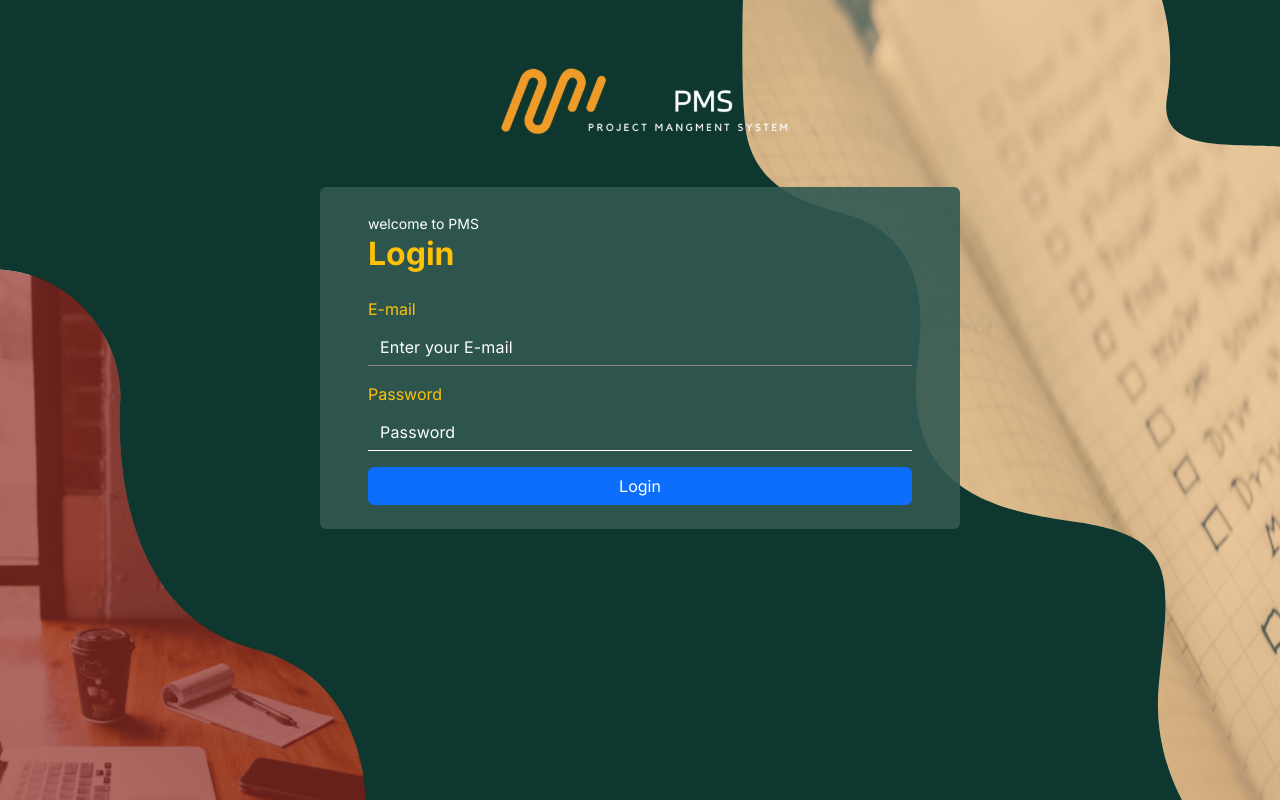
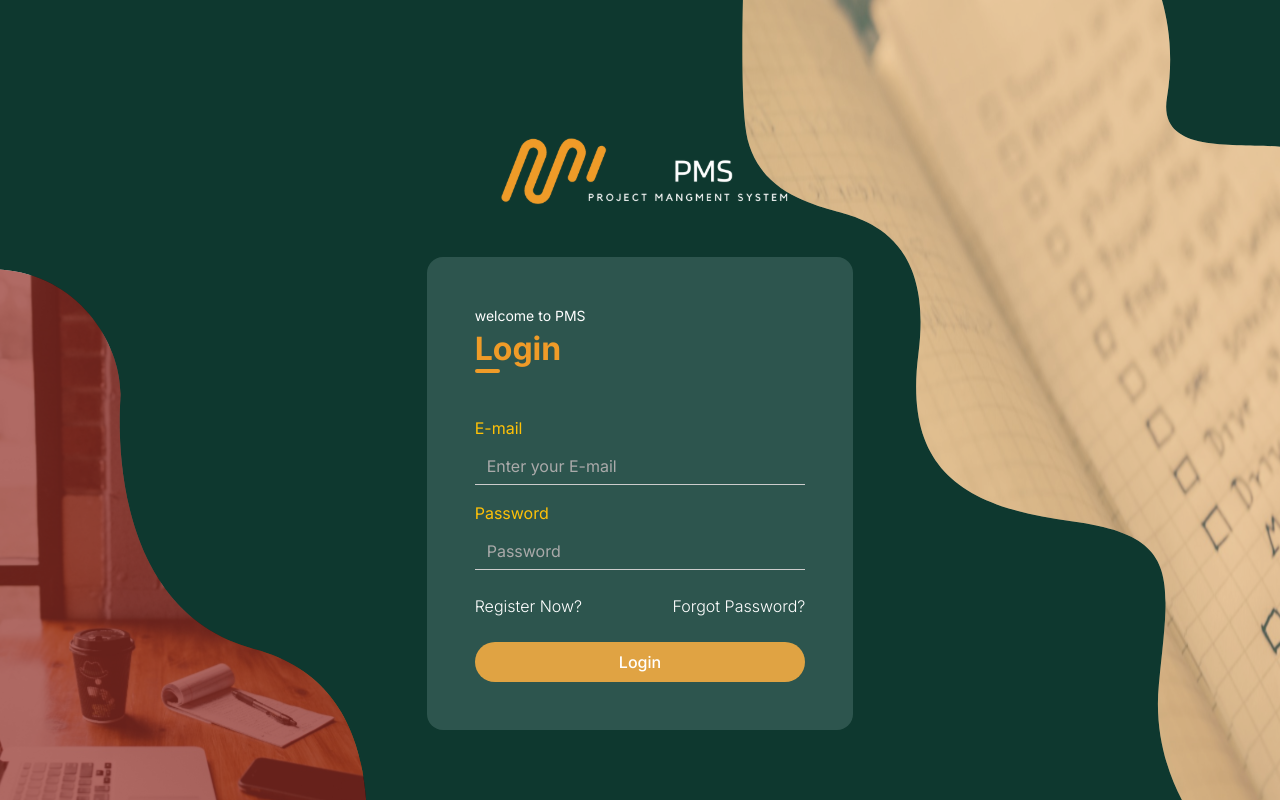
Before and after one commit to DevsquadEg/project-management-system, a React (Vite) app: page / in a window 1280 px wide. Built offline with nearby package versions, Linux system fonts and the light colour scheme.

Commit message:
login ui

```diff
--- a/src/Pages/Auth/Login/Login.tsx
+++ b/src/Pages/Auth/Login/Login.tsx
@@ -3,10 +3,9 @@ import { axiosInstance } from "../../../service/urls.js";
 
 import { useForm } from "react-hook-form";
 import { useAuth } from "../../../store/AuthContext/AuthContext";
-import { useNavigate } from "react-router-dom";
+import { Link, useNavigate } from "react-router-dom";
 import toast from "react-hot-toast";
 
-// import {axiosInstance} from ""
 export default function Login() {
   const navigate = useNavigate();
   const { saveLoginData }: any = useAuth();
@@ -32,25 +31,15 @@ export default function Login() {
   };
   return (
     <>
-      <div className="auth-container w-100 vh-100 bg-info">
-        <div className="container-fluid">
-          <div className="w-100 py-5 d-flex justify-content-center">
-            <img className="" src="/pmsLogo.svg" alt="pmslogo" />
-          </div>
-          <div className="row justify-content-center align-items-center">
-            <div className="col-md-10 col-lg-6 px-sm-4 px-md-5 py-4 auth-area rounded">
       <form onSubmit={handleSubmit(onSubmit)} className="text-start">
-                <div className="text-start mb-4">
+        <div className="d-flex flex-column gap-1 mb-5 ">
           <small className="text-white">welcome to PMS</small>
-                  <h2 className="text-warning fw-bold m-0">Login</h2>
+          <h2 className="section-title">Login</h2>
         </div>
 
         {/* E-mail */}
         <div className="mb-3">
-                  <label
-                    htmlFor="email"
-                    className="form-label text-warning fw-normal"
-                  >
+          <label htmlFor="email" className="form-label text-warning fw-normal">
             E-mail
           </label>
           <input
@@ -58,7 +47,7 @@ export default function Login() {
             type="email"
             placeholder="Enter your E-mail"
             {...register("email", { required: "Email is required" })}
-                    className="form-control "
+            className="form-control custom-input"
           />
         </div>
 
@@ -77,26 +66,34 @@ export default function Login() {
             {...register("password", {
               required: "Password is required",
             })}
-                    className="form-control  "
-                    style={{ backgroundColor: "black", color: "white" }}
+            className="form-control custom-input "
           />
         </div>
-
+        <div className="links d-flex justify-content-between my-4  ">
+          <Link
+            className=" text-white text-decoration-none fw-light"
+            to="/register"
+          >
+            Register Now?
+          </Link>
+          <Link
+            className="text-white text-decoration-none fw-light "
+            to="/forget-password"
+          >
+            Forgot Password?
+          </Link>
+        </div>
         {/* Submit */}
         <div className="d-grid">
           <button
             type="submit"
-                    className="btn btn-primary"
+            className="btn custom-btn btn-lg "
             disabled={isSubmitting}
           >
             Login
           </button>
         </div>
       </form>
-            </div>
-          </div>
-        </div>
-      </div>
     </>
   );
 }
--- a/src/index.css
+++ b/src/index.css
@@ -14,30 +14,39 @@ body {
 }
 
 /* ======================================== */
+.custom-input {
+  background-color: transparent !important;
+  border: none !important;
+  border-bottom: 1px solid #ccc !important;
+  color: #fff !important;
+  border-radius: 0 !important;
+  box-shadow: none !important;
+}
 
-.form-control {
+.custom-input:focus {
   background-color: transparent !important;
-  border: 0;
-  border-bottom: 1px solid;
-  outline: none;
-  color: rgb(136, 136, 136);
-  border-radius: 0;
+  border-bottom: 1px solid #ef9b28 !important;
+  outline: none !important;
+  box-shadow: none !important;
+  color: #fff !important;
 }
-.form-control::placeholder {
-  color: #fff;
-  font-feature-settings: "liga" off, "clig" off;
-  font-family: Inter;
-  font-size: 16px;
-  font-style: normal;
-  font-weight: 400;
-  line-height: 22px; /* 137.5% */
-  letter-spacing: 0.16px;
+
+.custom-input::placeholder {
+  color: #aaa !important;
+  opacity: 1 !important;
 }
-.form-control:focus {
-  outline: none;
-  color: white;
-  box-shadow: none;
+
+/* التعامل مع autofill بتاع المتصفح */
+input:-webkit-autofill,
+input:-webkit-autofill:hover,
+input:-webkit-autofill:focus,
+input:-webkit-autofill:active {
+  -webkit-box-shadow: 0 0 0 30px rgba(0, 0, 0, 0) inset !important;
+  -webkit-text-fill-color: #fff !important;
+  background-color: transparent !important;
+  transition: background-color 5000s ease-in-out 0s !important;
 }
+
 
 /* ================================================ */
 .sidebar-container .ps-sidebar-container {
@@ -77,7 +86,6 @@ body {
   background-color: #ddd;
   padding: 2rem;
 }
-
 
 /* ================ dropdown ======================== */
 .dropdown-menu {
@@ -137,3 +145,47 @@ body {
   position: relative;
   z-index: 1;
 }
+
+
+/* ================ section title in form ====================== */
+.section-title {
+  position: relative;
+  display: inline-block;
+  font-weight: 700;
+  color: #ef9b28;
+  font-size: 2rem;
+  margin-bottom: 0;
+}
+
+.section-title::after {
+  content: "";
+  position: absolute;
+  left: 0;
+  bottom: -5px;
+  width: 25px; /* عرض الشرطة */
+  height: 4px; /* سُمك الشرطة */
+  background-color: #ef9b28;
+  border-radius: 2px;
+}
+
+
+/* ============================== */
+.custom-btn {
+  background-color: #e0a343; /* اللون البرتقالي الذهبي */
+  color: white;
+  border: none;
+  border-radius: 50px; /* كابسولة */
+  font-size: 1rem;
+  font-weight: 500;
+  transition: background-color 0.3s ease-in-out;
+}
+
+.custom-btn:hover {
+  background-color: #d7952f; /* لون أغمق بسيط عند الهوف */
+  color: white;
+}
+
+.custom-btn:disabled {
+  opacity: 0.7;
+  cursor: not-allowed;
+}
--- a/src/layouts/AuthLayout/AuthLayout.tsx
+++ b/src/layouts/AuthLayout/AuthLayout.tsx
@@ -3,7 +3,18 @@ import { Outlet } from "react-router-dom";
 export default function AuthLayout() {
   return (
     <>
-      <Outlet />
+      <div className="auth-container d-flex justify-content-center align-items-center w-100 vh-100">
+        <div className="container-fluid">
+          <div className="w-100 py-5 d-flex justify-content-center">
+            <img className="" src="/pmsLogo.svg" alt="pmslogo" />
+          </div>
+          <div className="row justify-content-center align-items-center">
+            <div className="col-md-10 col-lg-4 px-sm-4 px-md-5 p-5 auth-area rounded-4">
+              <Outlet />
+            </div>
+          </div>
+        </div>
+      </div>
     </>
   );
 }
```
Lines whose indentation alone changed are shown as unchanged.
